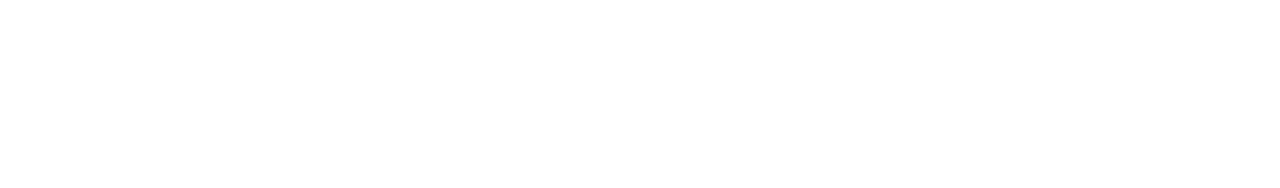
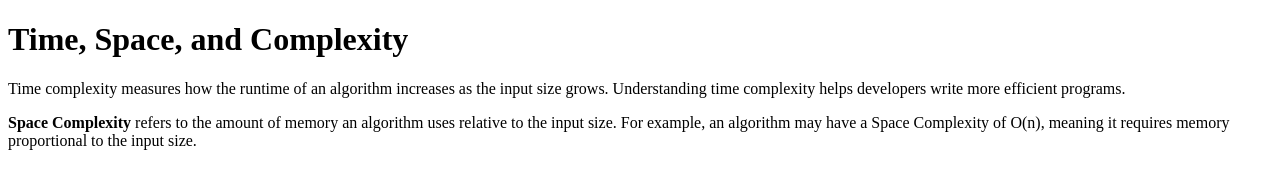
Before and after one commit to acciojob/time-and-space-complexity-adityasarda08, a website: page main.html in a window 1280 px wide. Drawn offline with Linux system fonts and the light colour scheme.

Commit message:
created a submission

```diff
--- a/main.html
+++ b/main.html
@@ -1,16 +1,17 @@
 <!DOCTYPE html>
+<html>
+<head>
+    <title>Complexity Explanation</title>
+</head>
+<body>
+    <h1>Time, Space, and Complexity</h1>
 
-<html>
+    <p>
+        Time complexity measures how the runtime of an algorithm increases as the input size grows. Understanding time complexity helps developers write more efficient programs.
+    </p>
 
-<head>
-	<link rel="stylesheet" href="styles.css">
-</head>
-
-<body>
-	<!-- the entire body must be written by student -->
-    <script type="text/javascript" src="./script.js">
-</script>
-
+    <p>
+        <b>Space Complexity</b> refers to the amount of memory an algorithm uses relative to the input size. For example, an algorithm may have a Space Complexity of O(n), meaning it requires memory proportional to the input size.
+    </p>
 </body>
-
 </html>
```
